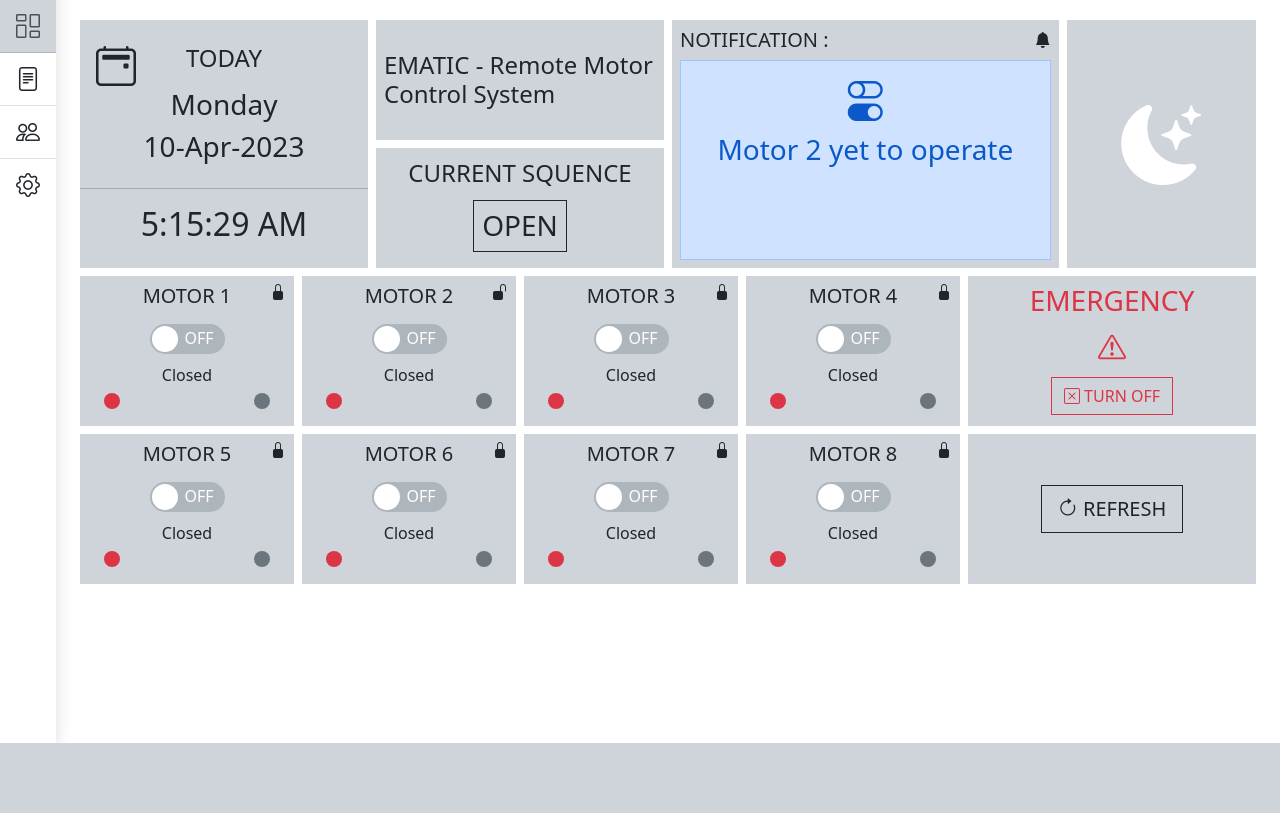
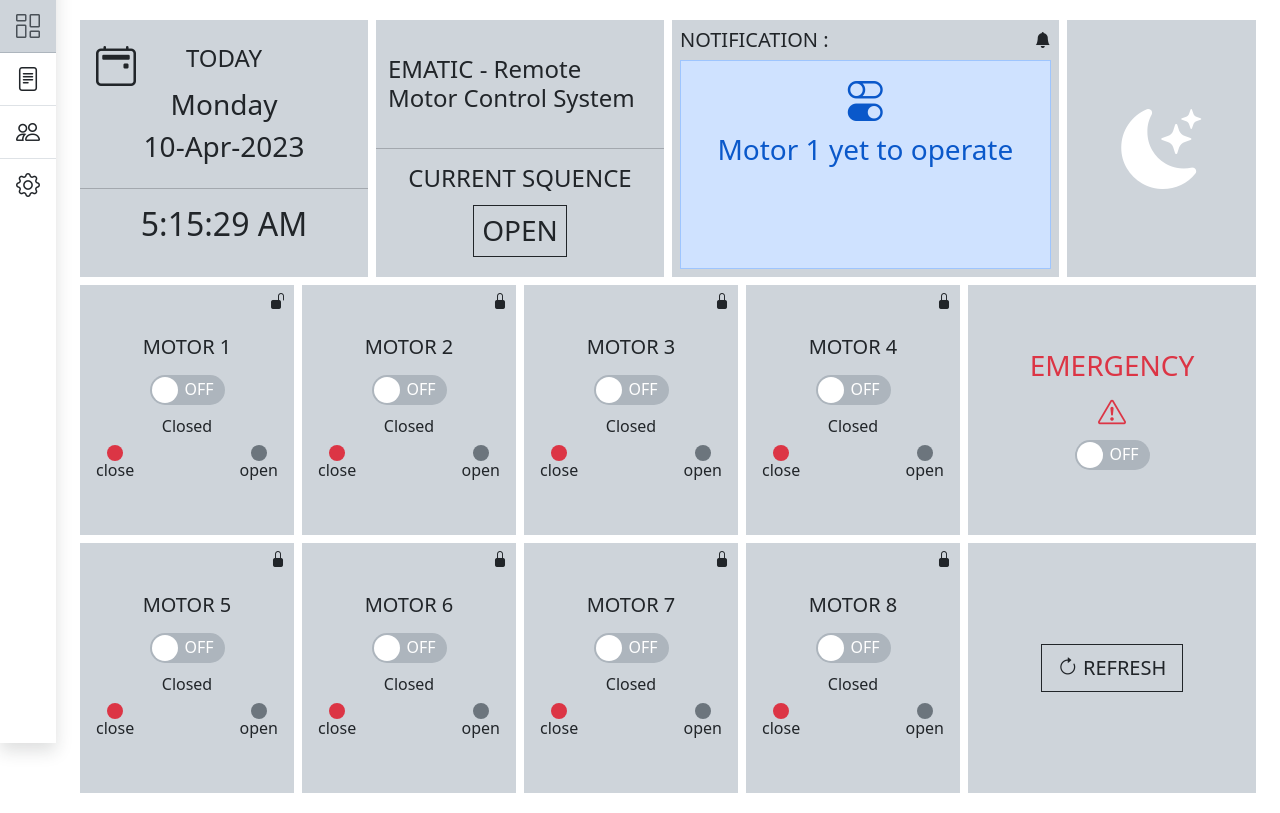
Before and after one commit to rathnakumar05/motor-control-system, a Flask app: page / in a window 1280 px wide. Shown: the part 57-870 px from the top of the page. Before the commit the page ends 800 px from the top, so only its background shows below. Run offline with Flask 3, Linux system fonts and the light colour scheme; a user stored in the database is signed in; some libraries are stand-ins or nearby versions.

Commit message:
iteration 4

```diff
--- a/app/files/input.json
+++ b/app/files/input.json
@@ -1 +1 @@
-{"index": 1, "operation_mode": 1, "relay": 1, "feed_back": 1, "pin": 1, "buffer_time": 20, "position": 1, "waiting": 0, "status": 0}
+{"index": 1, "operation_mode": 0, "relay": 2, "feed_back": 0, "pin": 2, "buffer_time": 1, "position": 16, "waiting": 0, "status": 0}
--- a/app/templates/index.html
+++ b/app/templates/index.html
@@ -89,23 +89,45 @@
             <h2 id="time" class="text-center"></h2>
         </div>
     </div>
-    <div class="col-lg-3 col-md-6 p-0">
-        <div class="bg-dark-subtle m-1 mb-2 d-flex" style="height: 120px;">
-            <h4 class="p-2 m-auto">EMATIC - Remote Motor Control System</h4>
-        </div>
-        <div class="bg-dark-subtle m-1 mb-1 d-flex flex-column" style="height: 120px;">
-            <h4 class="p-2 m-auto">CURRENT SQUENCE</h4>
-            <h3 class="p-2 mx-auto mb-3 d-inline-block border border-dark">{% if current_sequence!=None %}{{current_sequence}}{% endif %}</h3>
+    <div class="col-lg-3 col-md-6 p-0 d-flex flex-column flex-fill">
+        <div class="bg-dark-subtle m-1 flex-grow-1 position-relative d-flex flex-column" style="min-height: 150px;">
+            <div class="bg-dark-subtle m-1 d-flex" style="min-height: 120px;">
+                <h4 class="p-2 m-auto">EMATIC - Remote Motor Control System</h4>
+            </div>
+            <hr class="m-0"/>
+            <div class="bg-dark-subtle m-1 d-flex flex-column" style="min-height: 120px;">
+                <h4 class="p-2 m-auto">CURRENT SQUENCE</h4>
+                <h3 class="p-2 mx-auto mb-3 d-inline-block border border-dark">{% if current_sequence!=None %}{{current_sequence}}{% endif %}</h3>
+            </div>
         </div>
     </div>
     <div class="col-lg-4 col-md-10 p-0 d-flex">
         <div class="bg-dark-subtle m-1 flex-grow-1 d-flex flex-column position-relative" style="min-height: 150px;">
             <div class="position-absolute top-0 end-0 mt-2 me-2"><i class="bi bi-bell-fill"></i></div>
             <h5 class="ms-2 mt-2">NOTIFICATION :</h5>
+            {% if issue==1 %}
+            <div id="message" class="alert alert-danger mb-2 flex-fill mx-2 rounded-0 d-flex flex-column" role="alert">
+                <h1 class="text-center fs-1"><i class="bi bi-x-circle"></i></h1>
+                <h3 class="text-center">Motor {{current_motor}} yet to operate</h3>
+                {% if emergency==1 %}
+                <p class="text-center">System is under emergency situation</p>
+                {% else %}
+                <p class="text-center">Something went wrong please check the system</p>
+                <p class="text-center">Meanwhile page will automatically refresh</p>
+                <!-- {% if waiting==1 %}
+                <p class="text-center">Note: The previous motor timeout has not been completed and it is safe to ingore</p>
+                {% endif %} -->
+                {% endif %}
+            </div>
+            {% else %}
             <div id="message" class="alert alert-primary mb-2 flex-fill mx-2 rounded-0 d-flex flex-column" role="alert">
                 <h1 class="text-center"><i class="bi bi-toggles"></i></h1>
                 <h3 class="text-center">Motor {{current_motor}} yet to operate</h3>
+                <!-- {% if waiting==1 %}
+                <p class="text-center">Note: The previous motor timeout has not been completed and it is safe to ingore</p>
+                {% endif %} -->
             </div>
+            {% endif %}
         </div>
     </div>
     <div class="col-lg-2 col-md-2 p-0 d-flex">
@@ -117,42 +139,72 @@
         {% if motors is not none %}
         <div class="d-flex justify-content-between flex-wrap">
             {% for i in range(1, 5) %}
-            <div class="d-flex flex-column flex-fill bg-dark-subtle m-1 position-relative" style="height: 150px;" {% if motors[i|string]["enable"]==0 %}data-bs-toggle="tooltip" data-bs-placement="top" data-bs-title="disabled" data-bs-custom-class="custom-tooltip"{% endif %}>
-                {% if motors[i|string]["enable"]==0 %}
+            <div class="d-flex flex-column flex-fill bg-dark-subtle m-1 position-relative justify-content-center" style="height: 250px;" {% if motors[i|string]["enable"]==0 or issue==1 %}data-bs-toggle="tooltip" data-bs-placement="top" data-bs-title="disabled" data-bs-custom-class="custom-tooltip"{% endif %}>
+                {% if motors[i|string]["enable"]==0 or issue==1 %}
                 <div class="position-absolute top-0 end-0 me-2 mt-1"><i class="bi bi-lock-fill"></i></div>
                 {% else %}
                 <div class="position-absolute top-0 end-0 me-2 mt-1"><i class="bi bi-unlock-fill"></i></div>
                 {% endif %}
                 <h5 class="text-center my-2">MOTOR {{i}}</h5>
+                {% if motors[i|string].get('issue') and motors[i|string].get('issue')==1 %}
+                <div class="mx-auto">
+                    <div class="alert alert-danger d-flex align-items-center px-2 py-0 mb-0" role="alert">
+                        <i class="bi bi-exclamation-triangle text-danger fs-3 text-center"></i>
+                        <span class="ms-1">ERROR</span>
+                    </div>
+                </div>
+                {% else %}
                 <div class="switchToggle mx-auto my-2">
-                    <input class="switch" data-index="{{i}}" data-forward-position={{motors[i|string]["forward"]["position"]}} data-reverse-position={{motors[i|string]["reverse"]["position"]}} type="checkbox" id="switch{{i}}" {% if motors[i|string]["forward"]["output"]==0 %}checked{% endif %} {% if motors[i|string]["enable"]==0 %}disabled{% endif %} />
+                    <input class="switch" data-index="{{i}}" data-forward-position={{motors[i|string]["forward"]["position"]}} data-reverse-position={{motors[i|string]["reverse"]["position"]}} type="checkbox" id="switch{{i}}" {% if motors[i|string]["forward"]["output"]==0 %}checked{% endif %} {% if motors[i|string]["enable"]==0 or issue==1 %}disabled{% endif %} />
                     <label for="switch{{i}}">Toggle</label>
                 </div>
-                <h6 id="status{{i}}" class="text-center my-1">{% if motors[i|string]["forward"]["output"]==0 %}Opened{% else %}Closed{% endif %}</h6>
+                {% endif %}
+                <h6 id="status{{i}}" class="text-center my-1">{% if motors[i|string]["forward"]["output"]==0 and motors[i|string]["reverse"]["output"]==1 %}Opened{% elif motors[i|string]["forward"]["output"]==1 and motors[i|string]["reverse"]["output"]==0 %}Closed{% endif %}</h6>
                 <div class="d-flex justify-content-between my-1">
-                    <span id="left{{i}}" class="p-2 rounded-circle {% if motors[i|string]['forward']['output']==0 %}bg-secondary{% else %}bg-danger{% endif %} ms-4"></span>
-                    <span id="right{{i}}" class="p-2 rounded-circle {% if motors[i|string]['forward']['output']==0 %}bg-danger{% else %}bg-secondary{% endif %} me-4"></span>
+                    <div class="d-flex flex-column align-items-center ms-3">
+                        <span id="left{{i}}" class="p-2 rounded-circle {% if motors[i|string]['forward']['output']==0 %}bg-secondary{% else %}bg-danger{% endif %}"></span>
+                        <h6>close</h6>
+                    </div>
+                    <div class="d-flex flex-column align-items-center me-3">
+                        <span id="right{{i}}" class="p-2 rounded-circle {% if motors[i|string]['reverse']['output']==1 %}bg-danger{% else %}bg-secondary{% endif %}"></span>
+                        <h6>open</h6>
+                    </div>
                 </div>
             </div>
             {% endfor %}
         </div>
         <div class="d-flex justify-content-between flex-wrap">
             {% for i in range(5, 9) %}
-            <div class="d-flex flex-column flex-fill bg-dark-subtle m-1 position-relative" style="height: 150px;" {% if motors[i|string]["enable"]==0 %}data-bs-toggle="tooltip" data-bs-placement="top" data-bs-title="disabled" data-bs-custom-class="custom-tooltip"{% endif %}>
-                {% if motors[i|string]["enable"]==0 %}
+            <div class="d-flex flex-column flex-fill bg-dark-subtle m-1 position-relative justify-content-center" style="height: 250px;" {% if motors[i|string]["enable"]==0 or issue==1 %}data-bs-toggle="tooltip" data-bs-placement="top" data-bs-title="disabled" data-bs-custom-class="custom-tooltip"{% endif %}>
+                {% if motors[i|string]["enable"]==0 or issue==1 %}
                 <div class="position-absolute top-0 end-0 me-2 mt-1"><i class="bi bi-lock-fill"></i></div>
                 {% else %}
                 <div class="position-absolute top-0 end-0 me-2 mt-1"><i class="bi bi-unlock-fill"></i></div>
                 {% endif %}
                 <h5 class="text-center my-2">MOTOR {{i}}</h5>
+                {% if motors[i|string].get('issue') and motors[i|string].get('issue')==1 %}
+                <div class="mx-auto">
+                    <div class="alert alert-danger d-flex align-items-center px-2 py-0 mb-0" role="alert">
+                        <i class="bi bi-exclamation-triangle text-danger fs-3 text-center"></i>
+                        <span class="ms-1">ERROR</span>
+                    </div>
+                </div>
+                {% else %}
                 <div class="switchToggle mx-auto my-2">
-                    <input class="switch" data-index="{{i}}" data-forward-position={{motors[i|string]["forward"]["position"]}} data-reverse-position={{motors[i|string]["reverse"]["position"]}} type="checkbox" id="switch{{i}}" {% if motors[i|string]["forward"]["output"]==0 %}checked{% endif %} {% if motors[i|string]["enable"]==0 %}disabled{% endif %} />
+                    <input class="switch" data-index="{{i}}" data-forward-position={{motors[i|string]["forward"]["position"]}} data-reverse-position={{motors[i|string]["reverse"]["position"]}} type="checkbox" id="switch{{i}}" {% if motors[i|string]["forward"]["output"]==0 %}checked{% endif %} {% if motors[i|string]["enable"]==0 or issue==1 %}disabled{% endif %} />
                     <label for="switch{{i}}">Toggle</label>
                 </div>
-                <h6 id="status{{i}}" class="text-center my-1">{% if motors[i|string]["forward"]["output"]==0 %}Opened{% else %}Closed{% endif %}</h6>
+                {% endif %}
+                <h6 id="status{{i}}" class="text-center my-1">{% if motors[i|string]["forward"]["output"]==0 and motors[i|string]["reverse"]["output"]==1 %}Opened{% elif motors[i|string]["forward"]["output"]==1 and motors[i|string]["reverse"]["output"]==0 %}Closed{% endif %}</h6>
                 <div class="d-flex justify-content-between my-1">
-                    <span id="left{{i}}" class="p-2 rounded-circle {% if motors[i|string]['forward']['output']==0 %}bg-secondary{% else %}bg-danger{% endif %} ms-4"></span>
-                    <span id="right{{i}}" class="p-2 rounded-circle {% if motors[i|string]['forward']['output']==0 %}bg-danger{% else %}bg-secondary{% endif %} me-4"></span>
+                    <div class="d-flex flex-column align-items-center ms-3">
+                        <span id="left{{i}}" class="p-2 rounded-circle {% if motors[i|string]['forward']['output']==0 %}bg-secondary{% else %}bg-danger{% endif %}"></span>
+                        <h6>close</h6>
+                    </div>
+                    <div class="d-flex flex-column align-items-center me-3">
+                        <span id="right{{i}}" class="p-2 rounded-circle {% if motors[i|string]['reverse']['output']==1 %}bg-danger{% else %}bg-secondary{% endif %}"></span>
+                        <h6>open</h6>
+                    </div>
                 </div>
             </div>
             {% endfor %}
@@ -161,14 +213,17 @@
     </div>
     <div class="col-lg-3 p-0">
         <div class="d-flex justify-content-center flex-wrap">
-            <div class="flex-fill bg-dark-subtle m-1 d-flex flex-column" style="height: 150px;">
+            <div class="flex-fill bg-dark-subtle m-1 d-flex flex-column justify-content-center" style="height: 250px;">
                 <h3 class="text-center text-danger my-2">EMERGENCY</h3>
                 <i class="bi bi-exclamation-triangle text-danger fs-3 text-center"></i>
-                <button id="emergency" class="btn btn-outline-danger btn-md m-auto rounded-0"><i class="bi bi-x-square"></i> TURN OFF</button>
+                <div class="switchToggle mx-auto my-2">
+                    <input id="emergency" class="switch" type="checkbox" {% if emergency==1 %}checked{% endif %} />
+                    <label for="emergency">Toggle</label>
+                </div>
             </div>
         </div>
         <div class="d-flex justify-content-center flex-wrap">
-            <div class="flex-fill bg-dark-subtle m-1 d-flex" style="height: 150px;">
+            <div class="flex-fill bg-dark-subtle m-1 d-flex" style="height: 250px;">
                 <button class="btn btn-outline-dark btn-lg m-auto rounded-0" onclick=location.reload()><i class="bi bi-arrow-clockwise"></i> REFRESH</button>
             </div>
         </div>
@@ -199,6 +254,7 @@
                     </div>
                 `);
                 $(`#switch${index}`).prop("disabled", true);
+                $("#emergency").prop("disabled", true);
             },
             success: function(response) {
                 if(response=="success"){
@@ -223,6 +279,7 @@
                     `);
                     $(`#switch${index}`).prop("disabled", false);
                     $(`#switch${index}`).prop("checked", false);
+                    $("#emergency").prop("disabled", false);
                 }
             },
             error: function(jqXHR, textStatus, errorThrown) {
@@ -234,6 +291,7 @@
                 `);
                 $(`#switch${index}`).prop("disabled", false);
                 $(`#switch${index}`).prop("checked", false);
+                $("#emergency").prop("disabled", false);
             }
         });
     });
@@ -314,9 +372,11 @@
     });
 
     $("#emergency").on("click", function(){
+        var status = $(this).prop("checked") ? 1 : 0;
         $.ajax({
             url: "{{url_for('dashboard.emergency')}}",
-            method: 'GET',
+            method: 'POST',
+            data: {"status" : status},
             beforeSend: function() {
                 $("#message").replaceWith(`
                     <div id="message" class="alert alert-warning mb-2 flex-fill mx-2 rounded-0 d-flex flex-column" role="alert">
@@ -377,4 +437,11 @@
       }
     });
 </script>
+{% if issue==1 and emergency==0 %}
+<script>
+    setTimeout(function(){
+        location.reload();
+    }, 2000);
+</script>
+{% endif %}
 {% endblock %}
--- a/app/views/dashboard.py
+++ b/app/views/dashboard.py
@@ -43,48 +43,114 @@ def index():
                 "reverse" : settings[str(17-i)],
                 "enable" : 0
             }
-            if output["S"+str(settings[str(i)]["relay"])] is not None and output["S"+str(settings[str(i)]["relay"])]==0 and output["S"+str(settings[str(17-i)]["relay"])] is not None and output["S"+str(settings[str(17-i)]["relay"])]==0:
-                return render_template("dashboard_error.html", error="Something went wrong with the motor control system")
+            # if output["S"+str(settings[str(i)]["relay"])] is not None and output["S"+str(settings[str(i)]["relay"])]==0 and output["S"+str(settings[str(17-i)]["relay"])] is not None and output["S"+str(settings[str(17-i)]["relay"])]==0:
+            #     return render_template("dashboard_error.html", error="Something went wrong with the motor control system")
             motors[str(i)]["forward"]["output"] = output["S"+str(settings[str(i)]["relay"])]
             motors[str(i)]["reverse"]["output"] = output["S"+str(settings[str(17-i)]["relay"])]
 
+        issue = 0
+        emergency = 0
+        waiting = 0
         if input and output:
             if input["relay"]==99:
-                return render_template("dashboard_error.html", error="Reset the system after the emergency situation ended", error_type="emergency")
+                issue = 1
+                emergency = 1
+                # return render_template("dashboard_error.html", error="Reset the system after the emergency situation ended", error_type="emergency")
             if input.get("waiting") is not None and input["waiting"]==1:
-                motors[str(input["index"])]["enable"] = 1
-                if input["operation_mode"]==1:
+                waiting = 1
+            if input["operation_mode"]==1:
+                if input["index"]!=8:
+                    motors[str(input["index"]+1)]["enable"] = 1
                     current_sequence = "OPEN"
+                    current_motor = str(input["index"]+1)
                 else:
-                   current_sequence = "CLOSE"
-                current_motor = str(input["index"])
+                    motors[str(input["index"])]["enable"] = 1
+                    current_sequence = "CLOSE"
+                    current_motor = str(input["index"])
             else:
-                if input["operation_mode"]==1:
-                    if input["index"]!=8:
-                        motors[str(input["index"]+1)]["enable"] = 1
-                        current_sequence = "OPEN"
-                        current_motor = str(input["index"]+1)
-                    else:
-                        motors[str(input["index"])]["enable"] = 1
-                        current_sequence = "CLOSE"
-                        current_motor = str(input["index"])
+                if input["index"]!=1:
+                    motors[str(input["index"]-1)]["enable"] = 1
+                    current_sequence = "CLOSE"
+                    current_motor = str(input["index"]-1)
                 else:
-                    if input["index"]!=1:
-                        motors[str(input["index"]-1)]["enable"] = 1
-                        current_sequence = "CLOSE"
-                        current_motor = str(input["index"]-1)
-                    else:
-                        motors[str(input["index"])]["enable"] = 1
-                        current_sequence = "OPEN"
-                        current_motor = str(input["index"])
-
+                    motors[str(input["index"])]["enable"] = 1
+                    current_sequence = "OPEN"
+                    current_motor = str(input["index"])
         else:
             if output["S"+str(settings[str(1)]["relay"])]==1 and output["S"+str(settings[str(16)]["relay"])]==0:
                 motors["1"]["enable"] = 1
                 current_sequence = "OPEN"
                 current_motor = "1"
+                input = { "index" : "1" }
 
-    return render_template("index.html", motors=motors, current_sequence=current_sequence, current_motor=current_motor)
+        if str(input["index"])=="1":
+            if input["operation_mode"]==0:
+                for key, value in motors.items():
+                    if not (value["forward"]["output"]==1 and value["reverse"]["output"]==0):
+                        motors[key]["issue"] = 1
+                        issue = 1
+            else:
+                temp_sequence = current_sequence
+                for key,value in motors.items():
+                    if temp_sequence=="CLOSE":
+                        if not (value["forward"]["output"]==1 and value["reverse"]["output"]==0):
+                            motors[key]["issue"] = 1
+                            issue = 1
+                    else:
+                        if not (value["forward"]["output"]==0 and value["reverse"]["output"]==1):
+                            motors[key]["issue"] = 1
+                            issue = 1
+                    if str(input["index"])==key:
+                        temp_sequence = "CLOSE" if temp_sequence=="OPEN" else "OPEN"
+
+        elif str(input["index"])=="8":
+            if input["operation_mode"]==1:
+                for key, value in motors.items():
+                    if not (value["forward"]["output"]==0 and value["reverse"]["output"]==1):
+                        motors[key]["issue"] = 1
+                        issue = 1
+            else:
+                temp_sequence = current_sequence
+                for key,value in motors.items():
+                    if str(input["index"])==key:
+                        temp_sequence = "CLOSE" if temp_sequence=="OPEN" else "OPEN"
+                    if temp_sequence=="CLOSE":
+                        if not (value["forward"]["output"]==0 and value["reverse"]["output"]==1):
+                            motors[key]["issue"] = 1
+                            issue = 1
+                    else:
+                        if not (value["forward"]["output"]==1 and value["reverse"]["output"]==0):
+                            motors[key]["issue"] = 1
+                            issue = 1
+        else:
+            if current_sequence=="OPEN":
+                temp_sequence = current_sequence
+                for key,value in motors.items():
+                    if temp_sequence=="CLOSE":
+                        if not (value["forward"]["output"]==1 and value["reverse"]["output"]==0):
+                            motors[key]["issue"] = 1
+                            issue = 1
+                    else:
+                        if not (value["forward"]["output"]==0 and value["reverse"]["output"]==1):
+                            motors[key]["issue"] = 1
+                            issue = 1
+                    if str(input["index"])==key:
+                        temp_sequence = "CLOSE" if temp_sequence=="OPEN" else "OPEN"
+            else:
+                temp_sequence = current_sequence
+                for key,value in motors.items():
+                    if str(input["index"])==key:
+                        temp_sequence = "CLOSE" if temp_sequence=="OPEN" else "OPEN"
+                    if temp_sequence=="CLOSE":
+                        if not (value["forward"]["output"]==0 and value["reverse"]["output"]==1):
+                            motors[key]["issue"] = 1
+                            issue = 1
+                    else:
+                        if not (value["forward"]["output"]==1 and value["reverse"]["output"]==0):
+                            motors[key]["issue"] = 1
+                            issue = 1
+
+    return render_template("index.html", motors=motors, current_sequence=current_sequence, current_motor=current_motor, issue=issue, emergency=emergency, waiting=waiting)
 
 def sim(input):
     output = None
@@ -164,25 +230,36 @@ def action():
     else:
         return "error"
 
-@dashboard.route("/emergency", methods=["GET"])
+@dashboard.route("/emergency", methods=["POST"])
 def emergency():
+    status = int(request.form.get("status"))
     input = None
     flag = 0
     with open(app.config["INPUT_PATH"]) as f:
         content = f.read()
         if content:
             input = json.loads(content)
+
+    settings = None
+    with open(app.config["SETTINGS_PATH"]) as f:
+        content = f.read()
+        settings = json.loads(content)
     if input==None:
-        settings = None
-        with open(app.config["SETTINGS_PATH"]) as f:
-            content = f.read()
-            settings = json.loads(content)
         if settings:
             input = settings["1"]
-            input["waiting"] = 1
-            input["status"] = 1
+            input["waiting"] = 0
+            input["status"] = 0
+    else:
+        input = settings[str(input["position"])]
+        input["waiting"] = 0
+        input["status"] = 0
 
-    input["relay"] = 99
+    state = "OFF"
+    if status==1:
+        state = "ON"
+        input["relay"] = 99
+        input["status"] = 1
+
     with open(app.config["INPUT_PATH"], 'w') as f:
         f.write(json.dumps(input))
     with open(app.config["INPUT_PATH"]) as f:
@@ -199,7 +276,7 @@ def emergency():
             cursor = conn.cursor()
             sql = '''INSERT INTO report(users, squence, motor, created_date, created_date_int) VALUES(?, ?, ?, datetime('now'),strftime('%s','now'))'''
             username = session.get("username")
-            squence = "emergency"
+            squence = f"emergency {state}"
             motor = input["index"]
             cursor.execute(sql, (username, squence, motor))
             conn.commit()
```
Also changed, not shown: app/files/output.json (+22 -1 lines), app/files/settings.json (+1 -1 lines), db/mcs.db.
